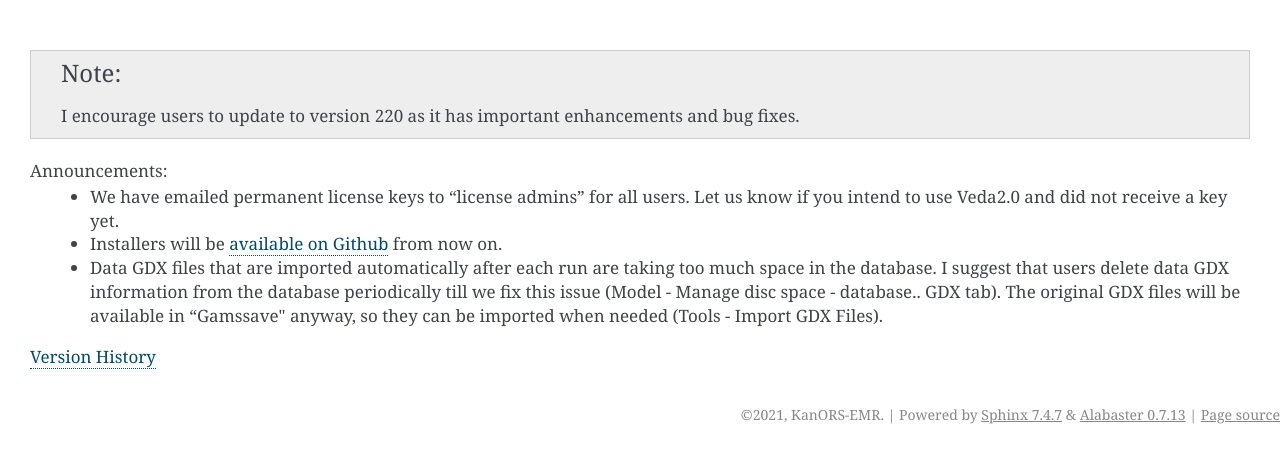
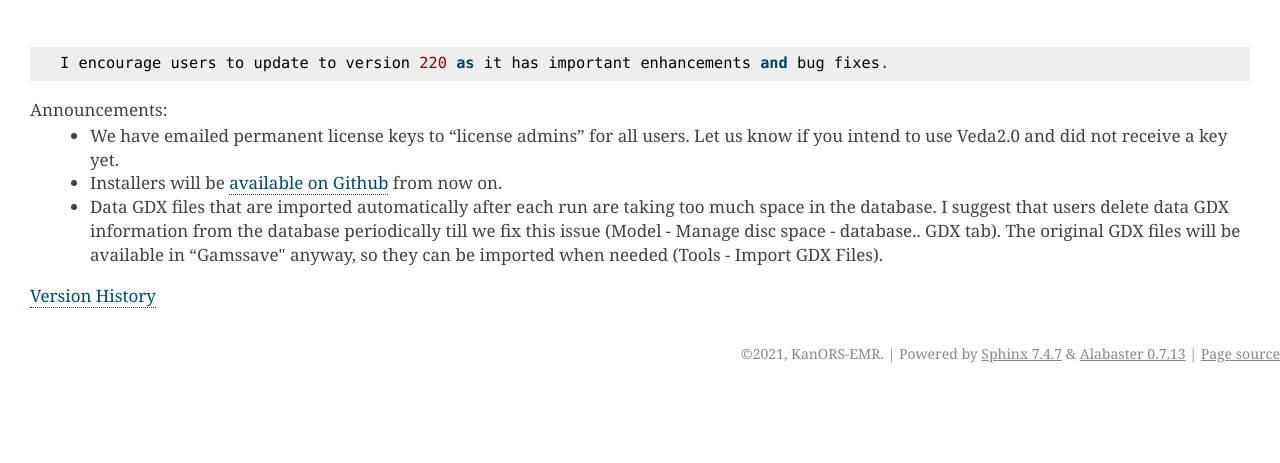
Before and after one commit to kanors-emr/Veda-start-page-news, a Sphinx documentation site: the page built from docs/source/index.rst, in a window 1280 px wide. Shown: the top 463 px of the page. Built offline with Sphinx 7.4.7, drawn with Linux system fonts in a browser that asks for light colours; part of the change alters nothing that is shown.

Commit message:
box without "note:"

```diff
--- a/docs/source/index.rst
+++ b/docs/source/index.rst
@@ -3,9 +3,9 @@
    You can adapt this file completely to your liking, but it should at least
    contain the root `toctree` directive.
 
-.. note::
+::
+
     I encourage users to update to version 220 as it has important enhancements and bug fixes.
-
 
 Announcements:
    * We have emailed permanent license keys to "license admins" for all users. Let us know if you intend to use Veda2.0 and did not receive a key yet.
```
